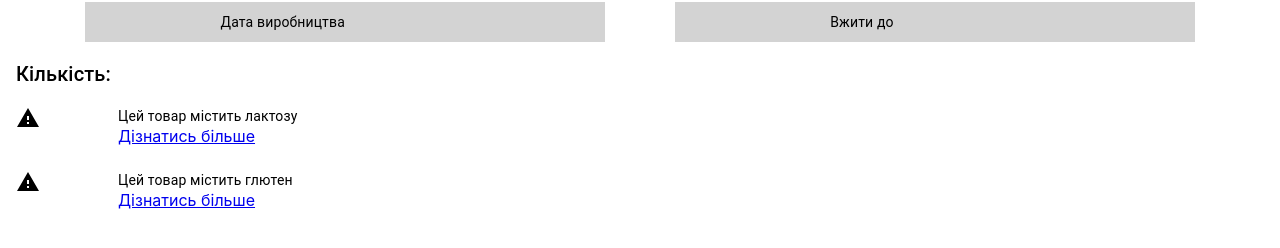
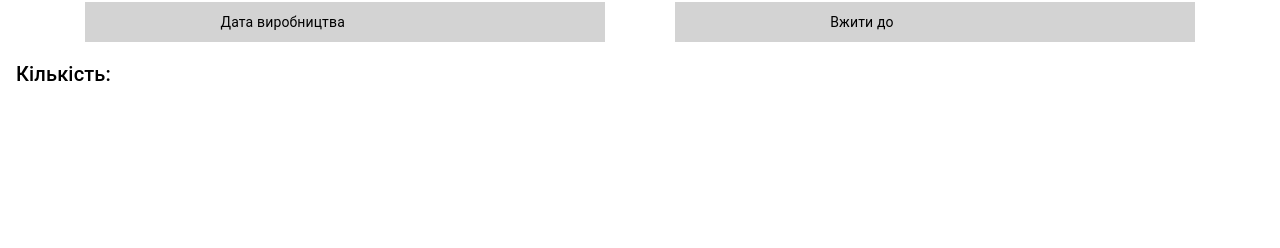
Before and after one commit to ArtemK123/DetiCapitanaMorgana, a React (Create React App) app in the folder web-react-frontend/: page /product in a window 1280 px wide. Shown: the part 162-410 px from the top of the page. Built offline with nearby package versions, Linux system fonts and the light colour scheme.

Commit message:
Showed actual user banned ingredients

```diff
--- a/web-react-frontend/src/App.jsx
+++ b/web-react-frontend/src/App.jsx
@@ -25,7 +25,7 @@ function App() {
           <RegisterPage />
         </Route>
         <Route path="/product">
-          <ProductPage setIsAuthenticated={setIsAuthenticated}/>
+          <ProductPage isUserAuthenticated={isAuthenticated}/>
         </Route>
         <Route path="/rules">
           <RulesPage setIsAuthenticated={setIsAuthenticated}/>
--- /dev/null
+++ b/web-react-frontend/src/pages/product/InformationTab/BannedIngredientsComponent.jsx
@@ -0,0 +1,37 @@
+import { Grid, Typography } from '@material-ui/core';
+import WarningIcon from '@material-ui/icons/Warning';
+import { useState } from 'react';
+import { Link } from 'react-router-dom';
+import Loader from '../../../components/Loader';
+import BackendService from '../../../services/BackendService';
+
+const backendService = new BackendService();
+
+export default function BannedIngredientsComponent({productId}) {
+  const [bannedIngredients, setBannedIngredients] = useState(undefined);
+
+  if (!bannedIngredients) {
+    backendService.checkBannedIngredientsInProductAsync(productId)
+      .then(setBannedIngredients);
+    return <Loader/>;
+  }
+
+  return (
+    <Grid container spacing={3} justifyContent="space-evenly">
+      {bannedIngredients.map(generateBannedIngredientElement)}
+    </Grid>);
+
+  function generateBannedIngredientElement(ingredient) {
+    return (
+      <Grid container item key={ingredient} xs={12}>
+        <Grid item xs={1}>
+          <WarningIcon></WarningIcon>
+        </Grid>
+        <Grid item xs={11}>
+          <Typography variant="body2">Цей товар містить {ingredient}</Typography>
+          <Link to="/">Дізнатись більше</Link>
+        </Grid>
+      </Grid>
+    );
+  }
+}
--- a/web-react-frontend/src/pages/product/InformationTab/InformationTab.jsx
+++ b/web-react-frontend/src/pages/product/InformationTab/InformationTab.jsx
@@ -1,7 +1,6 @@
 import { Box, Grid, makeStyles, Typography } from '@material-ui/core';
 import Image from 'material-ui-image';
-import WarningIcon from '@material-ui/icons/Warning';
-import { Link } from 'react-router-dom';
+import BannedIngredientsComponent from './BannedIngredientsComponent';
 
 const useStyles = makeStyles(() => ({
   dateBox: {
@@ -14,7 +13,8 @@ const useStyles = makeStyles(() => ({
   }
 }));
 
-export default function InformationTab({productInfo}) {
+
+export default function InformationTab({productInfo, isUserAuthenticated}) {
   const styles = useStyles();
 
   return (
@@ -43,25 +43,6 @@ export default function InformationTab({productInfo}) {
       <Grid item xs={12}>
         <Typography variant="h6" component="p">Кількість: {productInfo.Amount}</Typography>
       </Grid>
-        <Grid item xs={12} container spacing={3} justifyContent="space-evenly">
-          <Grid container item xs={12}>
-            <Grid item xs={1}>
-              <WarningIcon></WarningIcon>
-            </Grid>
-            <Grid item xs={11}>
-              <Typography variant="body2">Цей товар містить лактозу</Typography>
-              <Link to="/">Дізнатись більше</Link>
-            </Grid>
-          </Grid>
-          <Grid container item xs={12}>
-            <Grid item xs={1}>
-              <WarningIcon></WarningIcon>
-            </Grid>
-            <Grid item xs={11}>
-              <Typography variant="body2">Цей товар містить глютен</Typography>
-              <Link to="/">Дізнатись більше</Link>
-            </Grid>
-          </Grid>
-        </Grid>
+      {isUserAuthenticated && <Grid item xs={12}><BannedIngredientsComponent productId={productInfo.Id}/></Grid>}
     </Grid>);
 }
--- a/web-react-frontend/src/pages/product/ProductPage.jsx
+++ b/web-react-frontend/src/pages/product/ProductPage.jsx
@@ -5,7 +5,6 @@ import InformationTab from "./InformationTab/InformationTab";
 import IngredientsTab from "./IngregientsTab/IngredientsTab";
 import NutritionTab from "./NutritionTab/NutritionTab";
 import CurrentTabSelector from "./CurrentTabSelector";
-import isUserAuthenticated from "../../services/isUserAuthenticated";
 
 const fetchProductInfoAsync = async (setProductInfo) => {
   const productIdSearchParamKey = "id";
@@ -16,8 +15,7 @@ const fetchProductInfoAsync = async (setProductInfo) => {
   setProductInfo(fetchedProductInfo);
 }
 
-export default function ProductPage(props) {
-  props.setIsAuthenticated(isUserAuthenticated())
+export default function ProductPage({isUserAuthenticated}) {
   const [productInfo, setProductInfo] = useState(undefined);
   const [currentTab, setCurrentTab] = useState(0);
 
@@ -30,7 +28,7 @@ export default function ProductPage(props) {
       return (<Typography variant="body1">Loading...</Typography>);
     }
     if (currentTab === 0) {
-      return (<InformationTab productInfo={productInfo}/>);
+      return (<InformationTab productInfo={productInfo} isUserAuthenticated={isUserAuthenticated}/>);
     }
     if (currentTab === 1) {
       return (<IngredientsTab productInfo={productInfo}></IngredientsTab>)
--- a/web-react-frontend/src/services/BackendService.js
+++ b/web-react-frontend/src/services/BackendService.js
@@ -107,4 +107,10 @@ export default class BackendService {
     localStorage.removeItem("isLoggedIn");
     return Promise.resolve();
   }
+
+  async checkBannedIngredientsInProductAsync(productId) {
+    const product = await this.getProductAsync(productId);
+    const bannedIngredientsInProduct = product.Ingredients.filter(ingredient => this.bannedIngredients.includes(ingredient));
+    return Promise.resolve(bannedIngredientsInProduct);
+  }
 }
```
Lines whose indentation alone changed are shown as unchanged.
